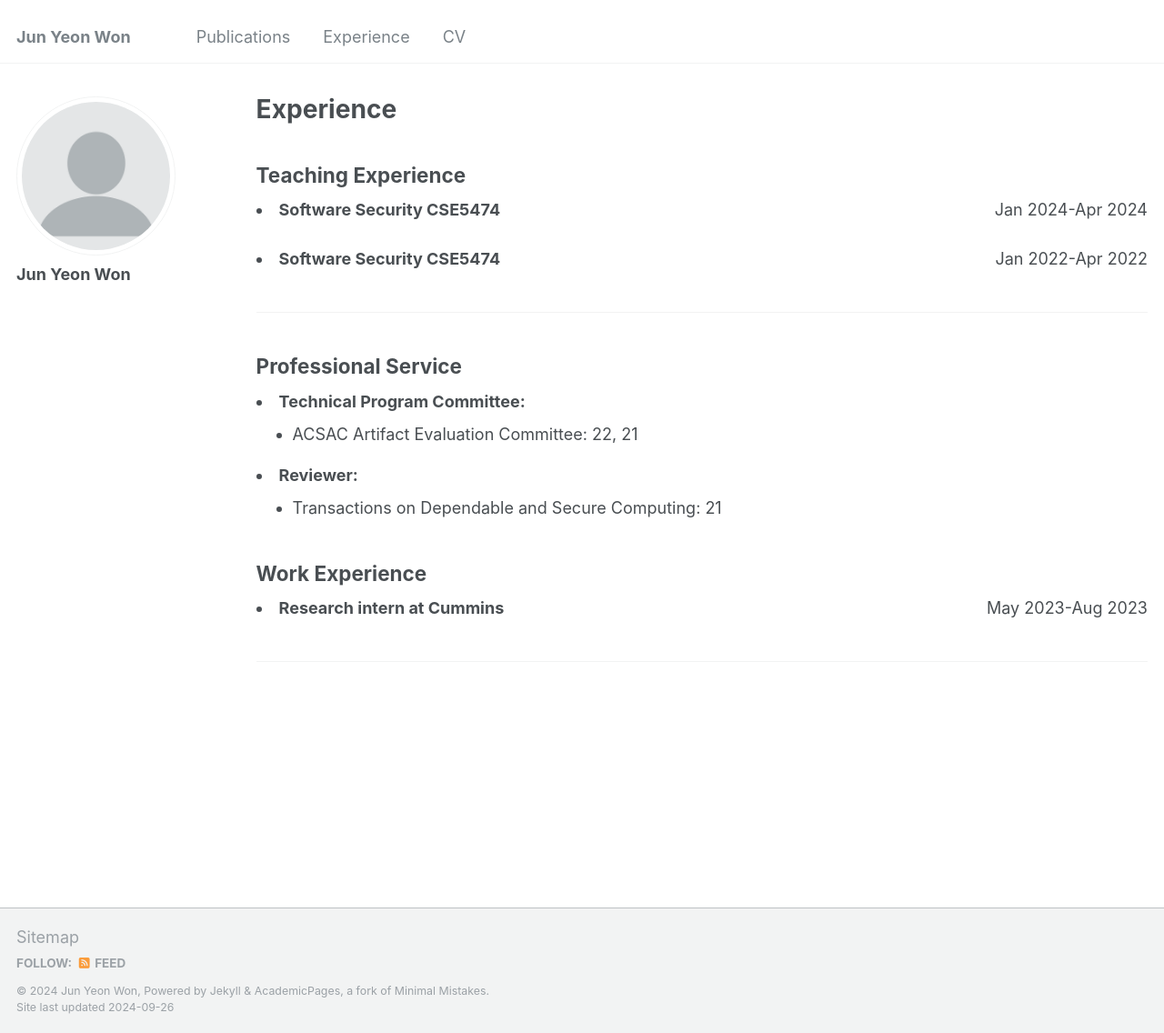
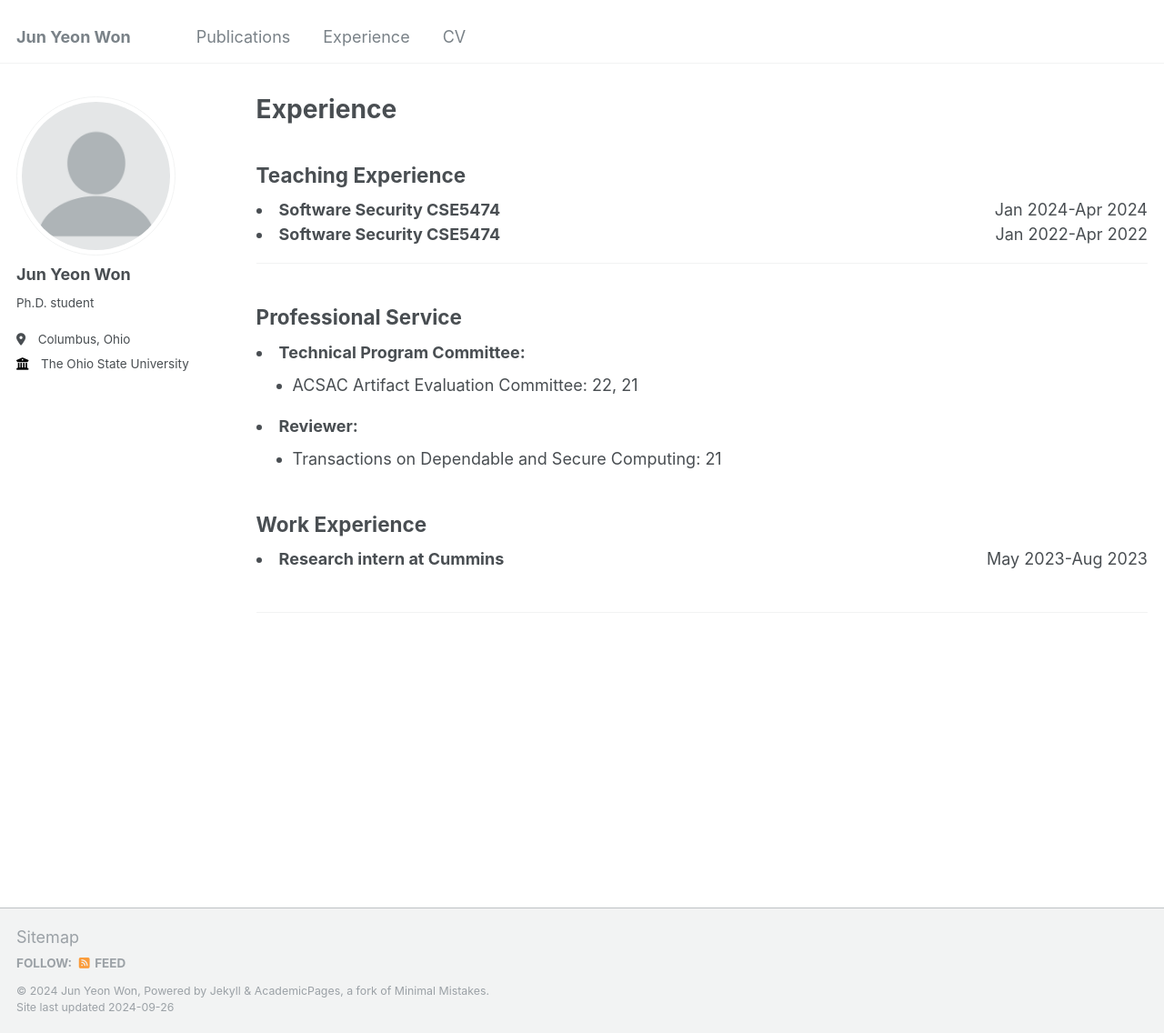
Before and after one commit to junyeonwon1/junyeonwon1.github.io, a Jekyll site: the page built from _pages/experience.html, in a window 1280 px wide and 1136 px high. Shown: the whole window at 91% size. Built offline with Jekyll 4.4.1, drawn with Linux system fonts in a browser that asks for light colours.

Commit message:
last draft

```diff
--- a/_config.yml
+++ b/_config.yml
@@ -24,9 +24,9 @@ author:
   avatar           : "profile.png"
   name             : "Jun Yeon Won"
   pronouns         : # example: "she/her"
-    #bio              : "Short biography for the left-hand sidebar"
-    #location         : "Earth"
-    #employer         : "Red Brick University"
+  bio              : "Ph.D. student"
+  location         : "Columbus, Ohio"
+  employer         : "The Ohio State University"
     #uri              : # URL
     #email            : "none@example.org"
 
--- a/_pages/experience.html
+++ b/_pages/experience.html
@@ -8,8 +8,8 @@ author_profile: true
 {% include base_path %}
 
 <h2>Teaching Experience</h2>
-<li><b>Software Security CSE5474</b><span style="float:right">Jan 2024-Apr 2024</span></li><br>
-<li><b>Software Security CSE5474</b><span style="float:right">Jan 2022-Apr 2022</span></li><br>
+<li><b>Software Security CSE5474</b><span style="float:right">Jan 2024-Apr 2024</span></li>
+<li><b>Software Security CSE5474</b><span style="float:right">Jan 2022-Apr 2022</span></li>
 <hr>
 
 <h2>Professional Service</h2>
```
